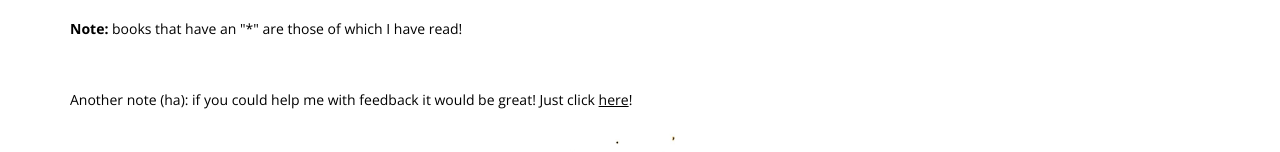
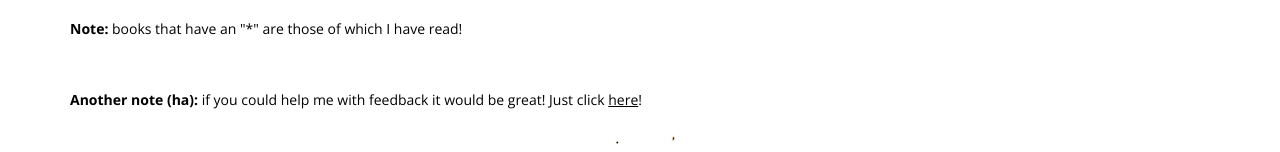
Before and after one commit to sofia-moore/sofia-moore.github.io, a plain HTML site: page about.html in a window 1280 px wide. Shown: the part 297-449 px from the top of the page. Drawn offline with nearby package versions, Linux system fonts and the light colour scheme.

Commit message:
Update about.html

```diff
--- a/about.html
+++ b/about.html
@@ -55,7 +55,7 @@
       <br>
       <p><span style="font-weight:bold;">Note:</span> books that have an "*" are those of which I have read!</p>
       <br>
-      <p>Another note (ha): if you could help me with feedback it would be great! Just click <a href src="https://forms.gle/Qd37ktNgkN1cas6W9">here</a>!
+      <p><span style="font-weight:bold;">Another note (ha):</span> if you could help me with feedback it would be great! Just click <a href src="https://forms.gle/Qd37ktNgkN1cas6W9">here</a>!
 
       <div class="dibujo">
         <img src="aboutDibujo.jpg" alt="">
```
